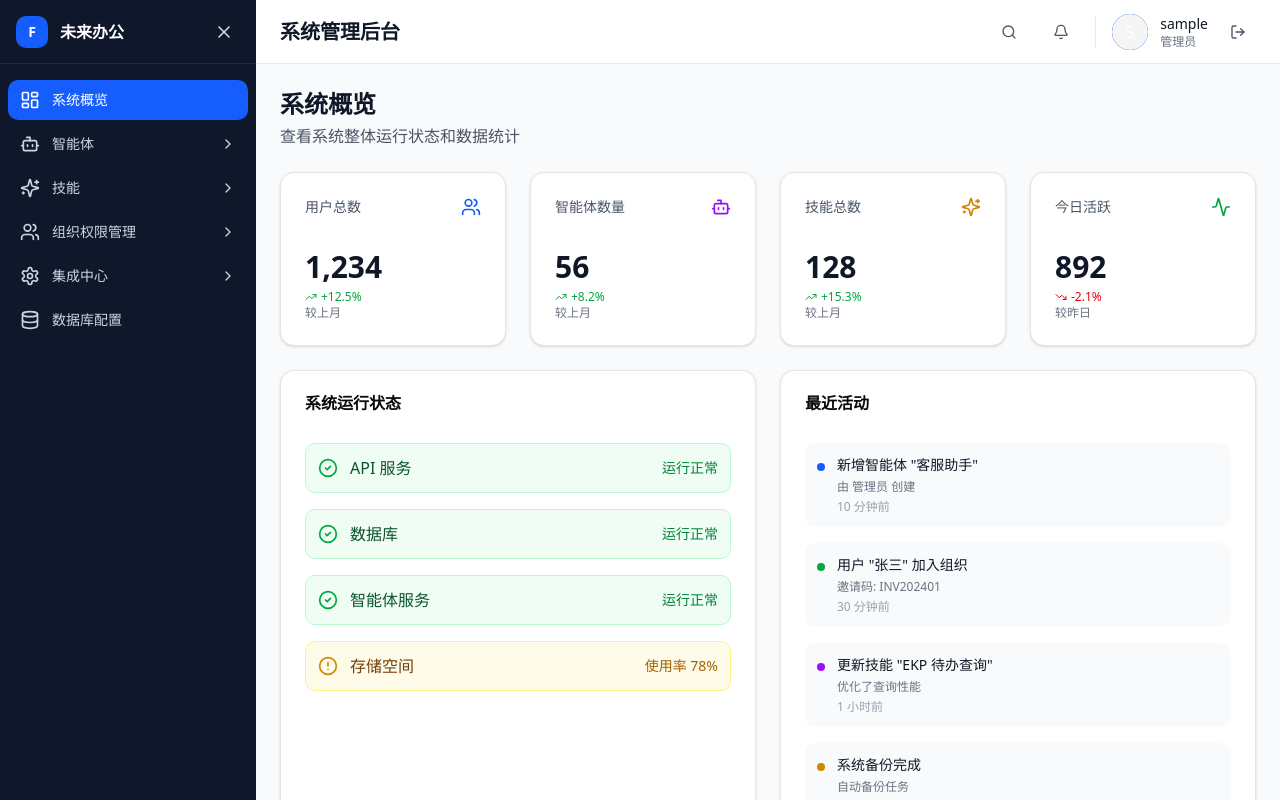
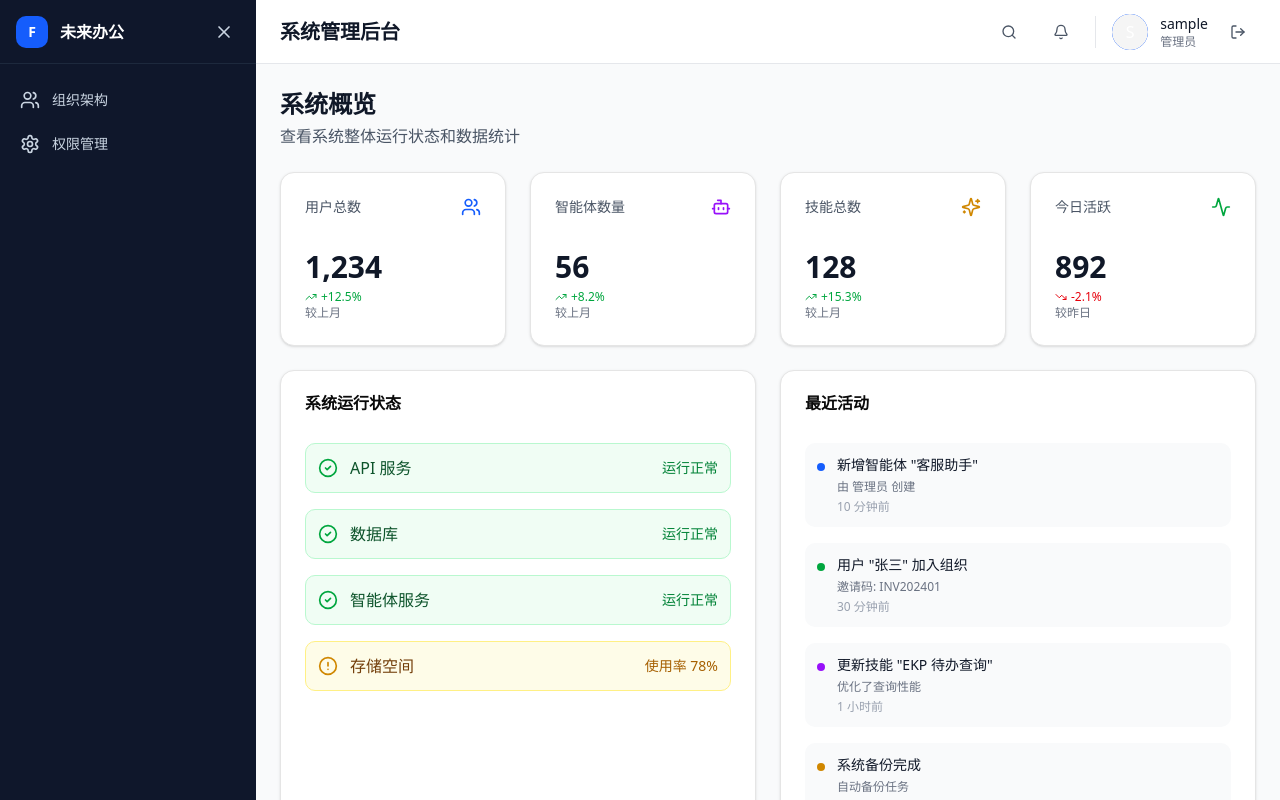
Before and after one commit to Chenzz-pro/future-office, a Next.js app: page /admin/overview in a window 1280 px wide. Built offline with nearby package versions, Linux system fonts and the light colour scheme; sample sign-in values are in the browser's storage.

Commit message:
auto saved your changes before restore
Coze-Commit-Type: auto

```diff
--- a/src/components/admin-layout.tsx
+++ b/src/components/admin-layout.tsx
@@ -6,9 +6,6 @@ import { Button } from '@/components/ui/button';
 import { ScrollArea } from '@/components/ui/scroll-area';
 import { Avatar, AvatarFallback } from '@/components/ui/avatar';
 import {
-  LayoutDashboard,
-  Bot,
-  Sparkles,
   Users,
   Settings,
   ChevronRight,
@@ -17,7 +14,6 @@ import {
   X,
   Search,
   Bell,
-  Database
 } from 'lucide-react';
 import { cn } from '@/lib/utils';
 
@@ -37,59 +33,16 @@ interface SubMenuItem {
 
 const menuItems: MenuItem[] = [
   {
-    id: 'overview',
-    label: '系统概览',
-    icon: <LayoutDashboard className="w-5 h-5" />,
-    path: '/admin/overview',
+    id: 'organization',
+    label: '组织架构',
+    icon: <Users className="w-5 h-5" />,
+    path: '/admin/organization/structure',
   },
   {
-    id: 'agents',
-    label: '智能体',
-    icon: <Bot className="w-5 h-5" />,
-    path: '/admin/agents',
-    subItems: [
-      { id: 'agents-list', label: '智能体列表', path: '/admin/agents/list' },
-      { id: 'agents-create', label: '创建智能体', path: '/admin/agents/create' },
-    ],
-  },
-  {
-    id: 'skills',
-    label: '技能',
-    icon: <Sparkles className="w-5 h-5" />,
-    path: '/admin/skills',
-    subItems: [
-      { id: 'skills-list', label: '技能列表', path: '/admin/skills/list' },
-      { id: 'skills-templates', label: '技能模板', path: '/admin/skills/templates' },
-    ],
-  },
-  {
-    id: 'organization',
-    label: '组织权限管理',
-    icon: <Users className="w-5 h-5" />,
-    path: '/admin/organization',
-    subItems: [
-      { id: 'org-structure', label: '组织架构', path: '/admin/organization/structure' },
-      { id: 'org-overview', label: '组织概览', path: '/admin/organization/overview' },
-      { id: 'org-structure', label: '组织架构', path: '/admin/organization/structure' },
-      { id: 'org-members', label: '成员管理', path: '/admin/organization/members' },
-      { id: 'org-permissions', label: '权限管理', path: '/admin/organization/permissions' },
-    ],
-  },
-  {
-    id: 'integration',
-    label: '集成中心',
+    id: 'permissions',
+    label: '权限管理',
     icon: <Settings className="w-5 h-5" />,
-    path: '/admin/integration/llm',
-    subItems: [
-      { id: 'int-llm', label: '大模型配置', path: '/admin/integration/llm' },
-      { id: 'int-ekp', label: '蓝凌EKP配置', path: '/admin/integration/ekp' },
-    ],
-  },
-  {
-    id: 'database',
-    label: '数据库配置',
-    icon: <Database className="w-5 h-5" />,
-    path: '/admin/database',
+    path: '/admin/organization/permissions',
   },
 ];
 
```
Also changed, not shown: assets/image.png.
